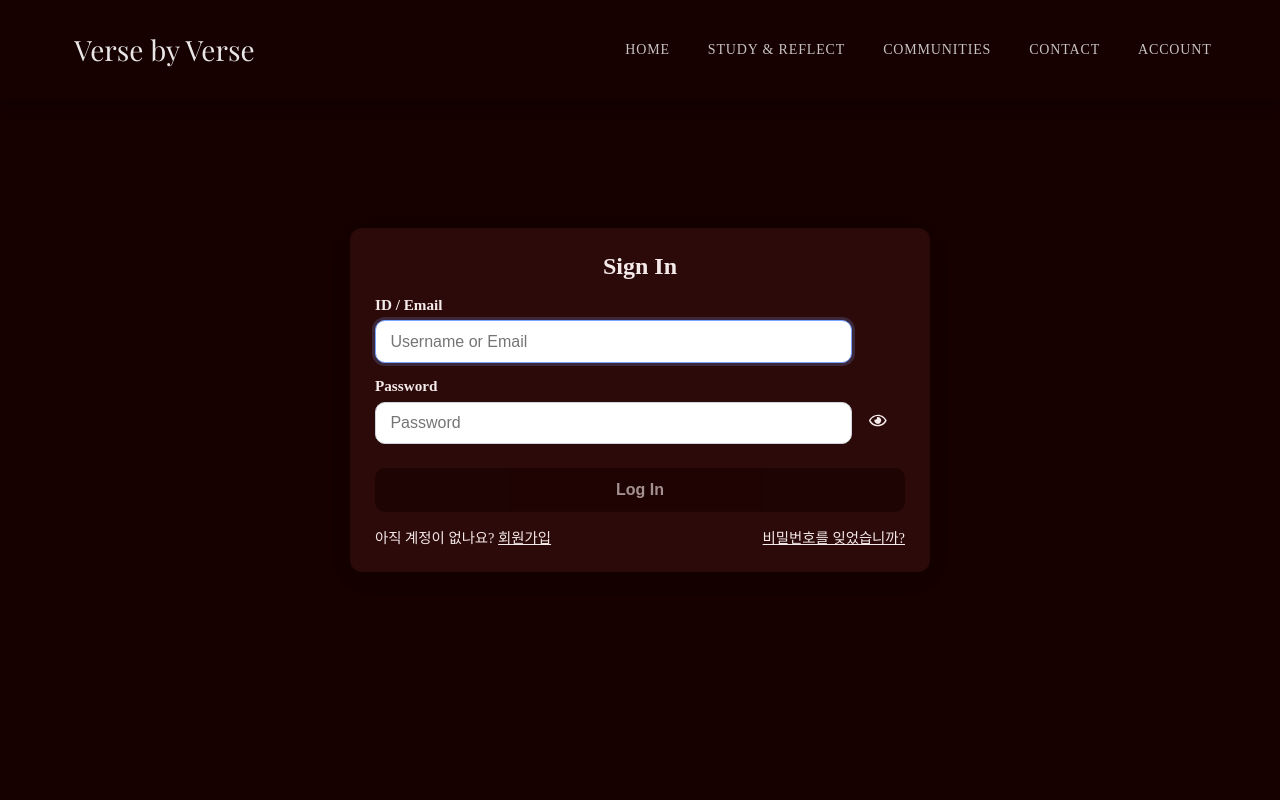
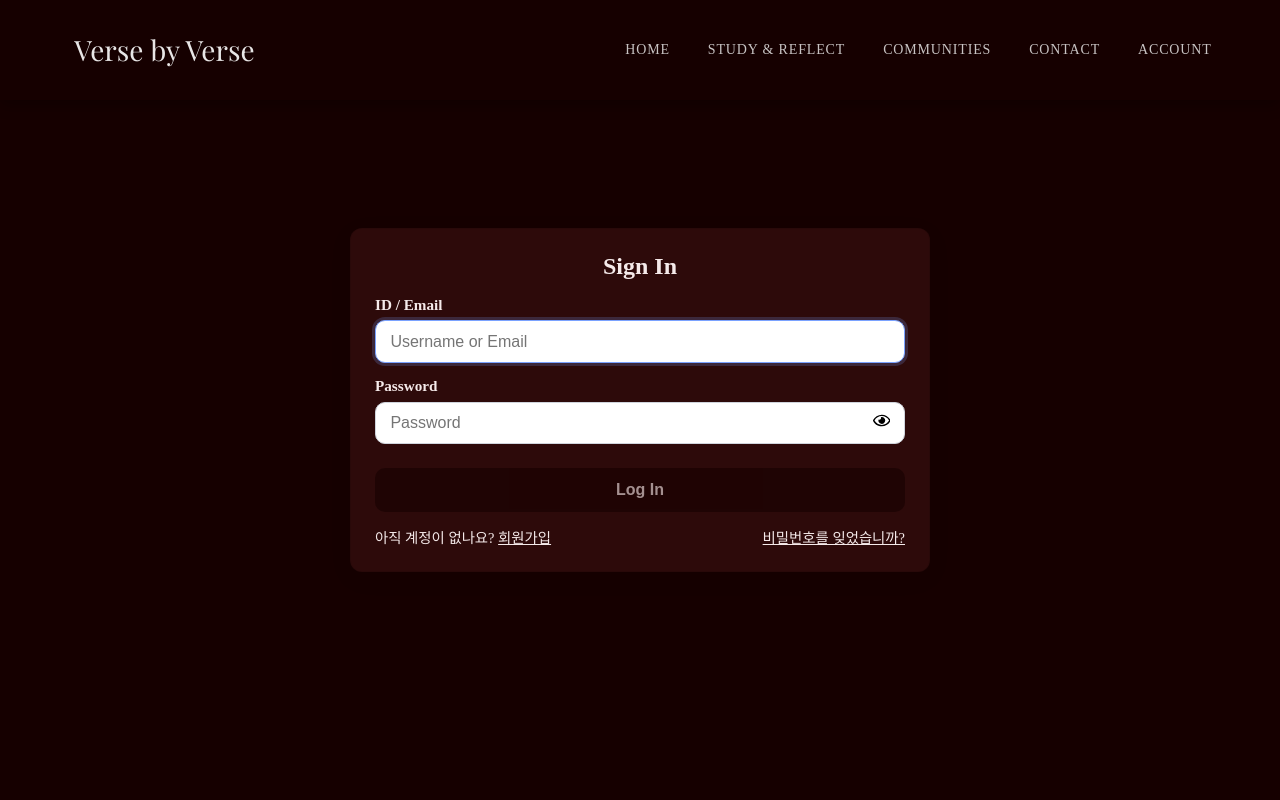
Before and after one commit to LeeJay0126/verse_by_verse, a React (Create React App) app: page /account in a window 1280 px wide. Shown: the top 800 px of the page. Built offline with nearby package versions, Linux system fonts and the light colour scheme; no server answers; a web font is replaced by a local one.

Commit message:
Account Page input box pixel pushing
Changed the input box width from 90% to 100% to enhance readability and balance the input boxes to the forms.

```diff
--- a/src/pages/Account/Account.css
+++ b/src/pages/Account/Account.css
@@ -61,7 +61,7 @@
 }
 
 .account-input {
-  width: 90%;
+  width: 100%;
   padding: .7rem .9rem;
   border: 1px solid #cfd4dc;
   border-radius: 10px;
@@ -71,9 +71,9 @@
 
 .signup-name-flex {
   width: 100%;
+  gap: 20px;
   display: flex;
   justify-content: space-between;
-  padding-right: 50px;
 }
 
 .signup-name-flex .account-input {
@@ -90,9 +90,9 @@
 }
 
 .toggle-pw {
-  color: #F5EAEA;
+  color: black;
   position: absolute;
-  right: .5rem;
+  right: .3rem;
   top: 50%;
   transform: translateY(-50%) translateX(-10px);
   border: 0;
```
